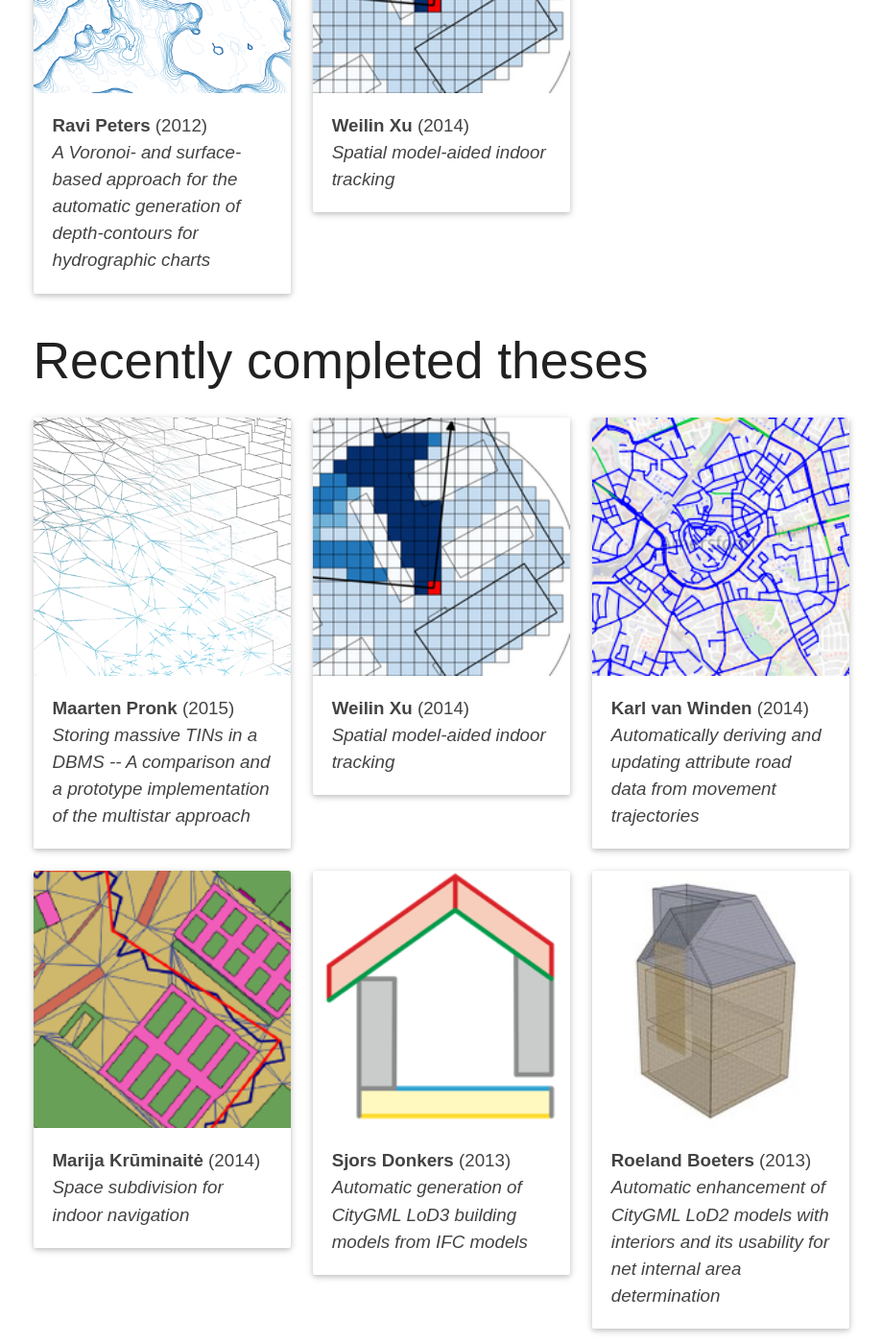
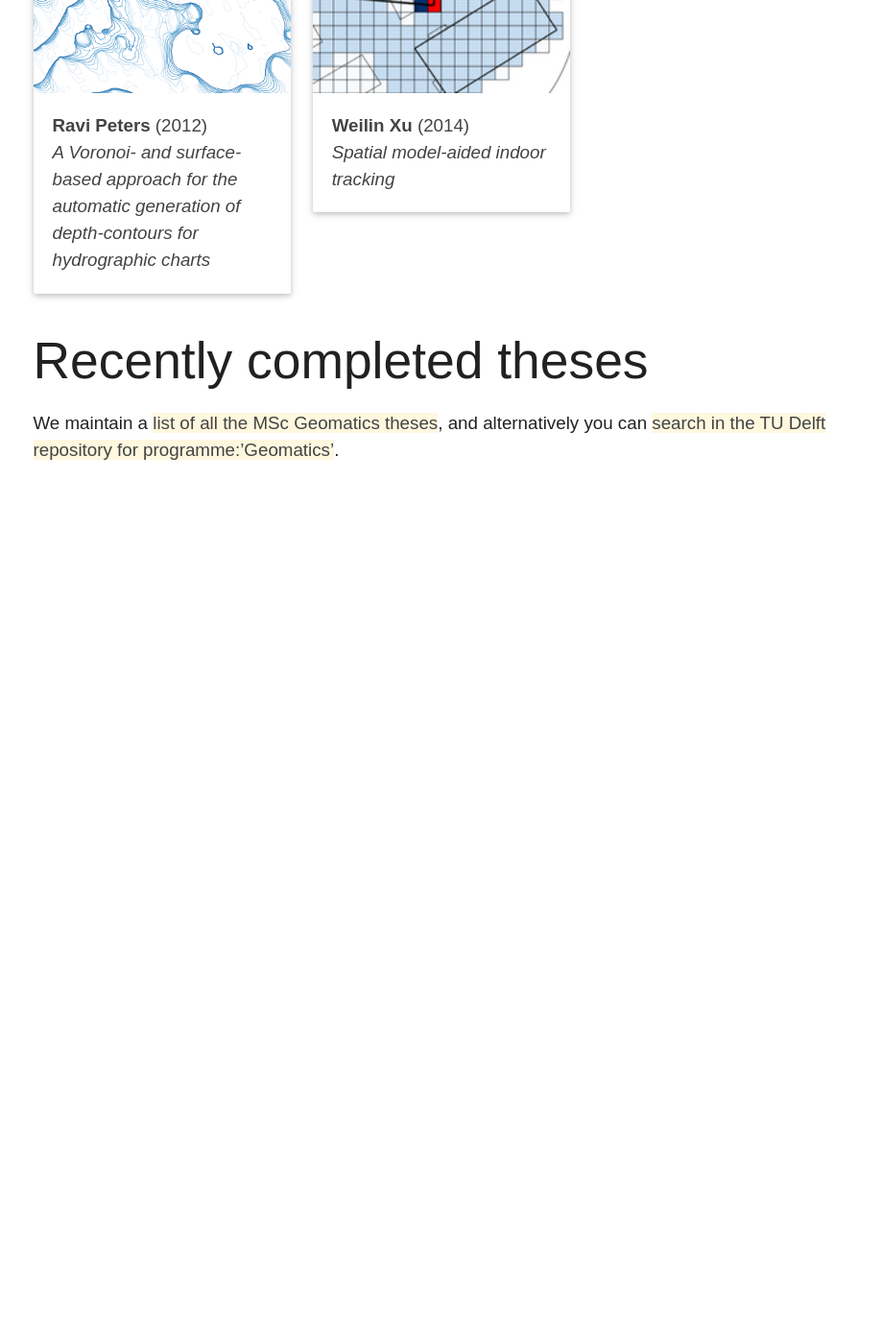
Before and after one commit to tudelft3d/geo2020, a Jekyll site: the page built from exampletheses/index.md, in a window 1280 px wide and 1400 px high, scrolled down 980 px. Shown: the whole window at 96% size, without its empty margins (180-1099 px from the left). Built offline with Jekyll 4.4.1, drawn with Linux system fonts in a browser that asks for light colours; nearby versions of some CDN libraries; after the commit the page ends 1497 px from its top, so only the background shows below that; some of the changed text lies outside the part shown.

Commit message:
updated based on Sisi/Stefan discussion

```diff
--- a/_data/cards.yml
+++ b/_data/cards.yml
@@ -39,8 +39,8 @@
   icon:   fa-list-ol
   colour: deep-orange
 
-- url:    /completedtheses/
-  text:   Completed theses
+- url:    /exampletheses/
+  text:   Example theses
   icon:   fa-graduation-cap
   colour: green
 
--- a/_data/mscfinished.yml
+++ /dev/null
@@ -1,45 +0,0 @@
-
-- surname: Pronk
-  name: Maarten
-  title: Storing massive TINs in a DBMS -- A comparison and a prototype implementation of the multistar approach
-  link: http://repository.tudelft.nl/view/ir/uuid%3Ada6b7329-f45b-4560-8374-bb522e78121f/
-  image: maarten.png
-  # github: https://github.com/tudelft3d/lod2plus
-  year: 2015
-
-- surname: Boeters
-  name: Roeland
-  title: Automatic enhancement of CityGML LoD2 models with interiors and its usability for net internal area determination
-  link: http://repository.tudelft.nl/view/ir/uuid:b22a2b93-4a0a-4aa7-8e3b-6e08e0027634
-  image: roeland.jpg
-  github: https://github.com/tudelft3d/lod2plus
-  year: 2013
-
-- surname: Donkers
-  name: Sjors
-  title: Automatic generation of CityGML LoD3 building models from IFC models
-  link: http://repository.tudelft.nl/view/ir/uuid%3A31380219-f8e8-4c66-a2dc-548c3680bb8d/
-  image: sjors.png
-  github: https://github.com/tudelft3d/ifc2citygml
-  year: 2013
-
-- surname: Krūminaitė
-  name: Marija
-  title: Space subdivision for indoor navigation
-  link: http://repository.tudelft.nl/view/ir/uuid%3Ac2a9a308-5cdc-4df2-bf30-9eea5ea176c5/
-  image: marija.png
-  year: 2014
-
-- surname: van Winden
-  name: Karl
-  title: Automatically deriving and updating attribute road data from movement trajectories
-  link: http://repository.tudelft.nl/view/ir/uuid%3Aeec252e0-1a6b-4a3a-a167-45aaadc2bb7f/
-  image: karl.png
-  year: 2014
-
-- surname: Xu
-  name: Weilin
-  title: Spatial model-aided indoor tracking
-  link: http://repository.tudelft.nl/view/ir/uuid%3A8fd6a9ef-3dfb-4bd1-b54e-44d5b2cca973/
-  image: xu.png
-  year: 2014
--- a/completedtheses/index.md
+++ b/exampletheses/index.md
@@ -23,26 +24,9 @@
     </a>
   </div>
   {% endfor %}
-  </div>
+</div>
 
 
 ## Recently completed theses
 
-{% assign theses = site.data.mscfinished | sort: 'year' | reverse %}
-<div class="row">
-{% for i in theses %}
-  <div class="col s12 m4">
-    <a href="{{ i.link }}">
-    <div class="card">
-      <div class="card-image">
-        <img src="img/{{ i.image }}">
-      </div>
-      <div class="card-content">
-        <p><b>{{ i.name }} {{ i.surname }}</b> ({{ i.year }})</p>
-        <p><i>{{ i.title }}</i></p>
-      </div>
-    </div>
-    </a>
-  </div>
-  {% endfor %}
-  </div>
+We maintain a [list of all the MSc Geomatics theses](http://www.tudelft.nl/en/study/master-of-science/master-programmes/geomatics/programme/graduation-project/finished-msc-thesis-projects/), and alternatively you can [search in the TU Delft repository for programme:'Geomatics'](http://repository.tudelft.nl/search/ir/?sort=date&q=programme%3A%22Geomatics%22&rows=20&start=0&fmt=&faculty=&department=&type=&year=&classification=&publisher=&jel_classification=).
```
Also changed, not shown: other parts of exampletheses/index.md (+3 -2 lines), dates/index.md (+9 -4 lines), faq/index.md (+38 -30 lines), rules/index.md (+8 -6 lines), templates/index.md (+4 -2 lines), completedtheses/img/carl.jpg (deleted), completedtheses/img/karl.png (deleted), completedtheses/img/maarten.png (deleted), completedtheses/img/marija.png (deleted), completedtheses/img/sjors.png (deleted), exampletheses/img/benny.png (renamed from completedtheses/img/benny.png), exampletheses/img/filip.png (renamed from completedtheses/img/filip.png), exampletheses/img/ravi.png (renamed from completedtheses/img/ravi.png), exampletheses/img/roeland.jpg (renamed from completedtheses/img/roeland.jpg), 2 more files.
